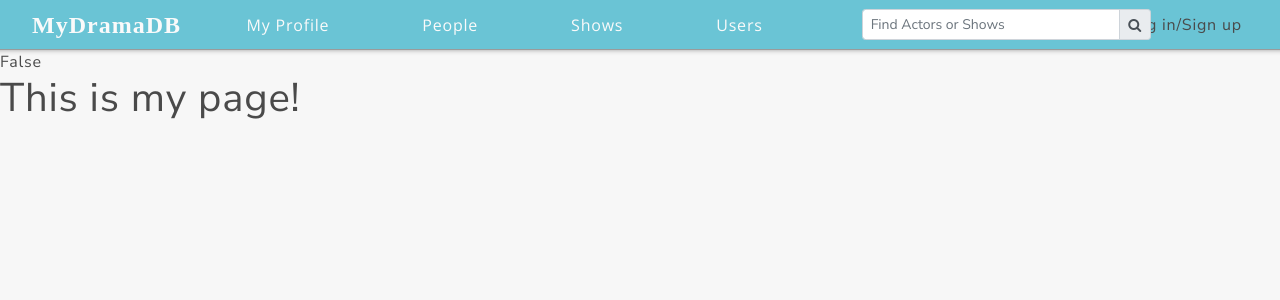
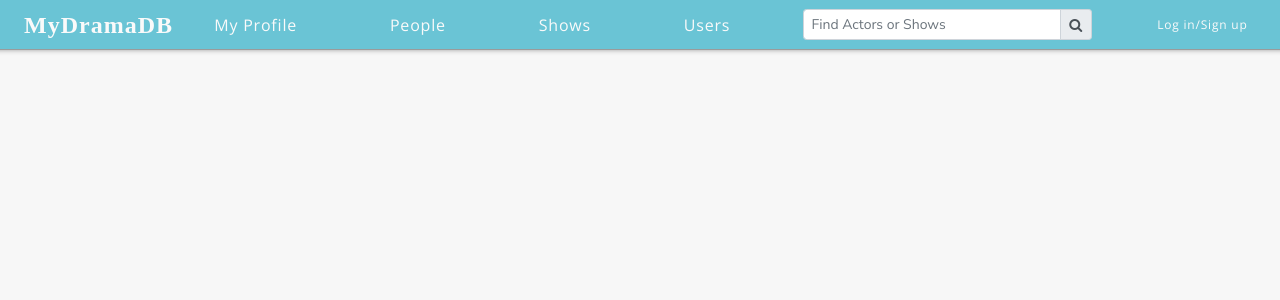
Before and after one commit to emilyzhang242/drama-db, a Django app: template templates/main/index.html in a window 1280 px wide. Shown: the top 300 px of the page. Run offline with Django 3.2, Linux system fonts and the light colour scheme; the template is opened without the code that fills it, so the values that code supplies are empty; style sheets or scripts are compiled from the project's sources; some libraries are stand-ins or nearby versions; some web fonts are replaced.

Commit message:
login logout basics implemented

```diff
--- a/scripts/sass/main/_navbar.scss
+++ b/scripts/sass/main/_navbar.scss
@@ -12,7 +12,7 @@
 }
 
 #navbar-options {
-	margin-left: -10%;
+	margin-left: -14%;
 }
 
 .nav-item {
@@ -32,11 +32,18 @@
 }
 
 #navbar-search {
-	margin: -3%;
+	margin: -7%;
 }
 
 #searchbar {
 	width: 60%;
+}
+
+.circle {
+	background-color: $soft-black;
+	border-radius: 50%;
+	width: 35px;
+	height: 35px;
 }
 
 .avatar-div {
@@ -45,6 +52,18 @@
 	border-radius: 50%;
 }
 
+#login-dropdown {
+	margin-left: 40%;
+}
+
+#navbar-logged-in {
+	margin-left: 160%;
+}
+
+#navbar-login-text {
+	font-size: 12px;
+}
+
 /*----- dropdown ------ */
 
 .dropdown-toggle::after {
--- a/templates/base.html
+++ b/templates/base.html
@@ -25,7 +25,7 @@
 </head>
 <body>
  <nav class="navbar navbar-expand-lg background-blue row" id='navbar'>
-  <a class="navbar-brand ml-3 font-caviar font-weight-bold font-light col-2" id='navbar-title' href="{% url 'main'%}">MyDramaDB</a>
+  <a class="navbar-brand ml-2 font-caviar font-weight-bold font-light col-2" id='navbar-title' href="{% url 'main'%}">MyDramaDB</a>
   <button class="navbar-toggler" type="button" data-toggle="collapse" data-target="#navbarSupportedContent" aria-controls="navbarSupportedContent" aria-expanded="false" aria-label="Toggle navigation">
     <span class="navbar-toggler-icon"></span>
   </button>
@@ -57,14 +57,28 @@
       <span class="input-group-text" id="basic-addon2"><i class="fa fa-search"></i></span>
     </div>
   </div>
+
   {% if user.is_authenticated %}
-    <a href="#">{{user.username}}<i class="fa fa-chevron-down col-2 float-right"></i></a>
-    {% else %}
-    <a href="#">Log in/Sign up</a>
-    {% endif %}
+  <div class='btn-group col-1 text-center ml-5 dropdown'>
+
+    <button class="btn btn-primary dropdown-toggle circle" id='navbar-logged-in' type="button" id="dropdownMenuButton" data-toggle="dropdown" aria-haspopup="true" aria-expanded="false">T
+      <i class="fa fa-chevron-down ml-3"></i>
+    </button>
+    <div id='login-dropdown' class="dropdown-menu dropdown-menu-right" aria-labelledby="dropdownMenuButton">
+      <a class="dropdown-item" href="#">Account</a>
+      <a class="dropdown-item" href="{% url 'logout' %}">Logout</a>
+    </div>
+  </div>
+
+  {% else %}
+  <div class='col-2 ml-5'>
+    <a href="{% url 'login' %}" class='main-nav nav-link float-right' id='navbar-login-text'>Log in/Sign up</a>
+  </div>
+  {% endif %}
 </nav>
-{{user.is_authenticated}}
-{% block content %}{% endblock %}
+{% block content %}
+
+{% endblock %}
 {% block scripts %}{% endblock %}
 </body>
 </html>
--- a/templates/main/index.html
+++ b/templates/main/index.html
@@ -1,5 +1,4 @@
 {% extends "../base.html" %}
 {% block title %}DramaDB{% endblock %}
 {% block content %}
-    <h1>This is my page!</h1>
 {% endblock %}
```
Also changed, not shown: profile/views.py (+7 -6 lines).
